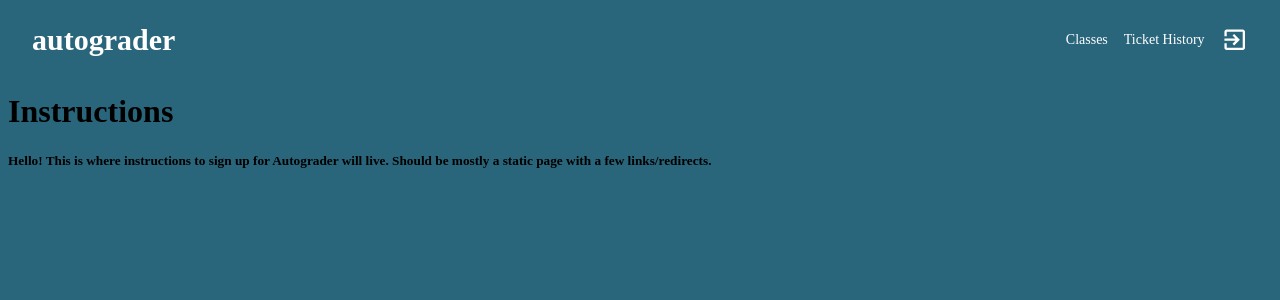
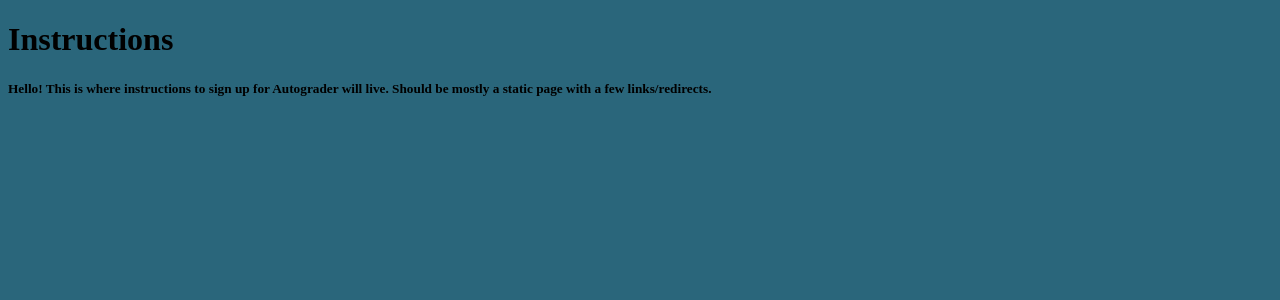
Before and after one commit to Autograder/rook, a React (Create React App) app: page /instructions in a window 1280 px wide. Shown: the top 300 px of the page. Built offline with nearby package versions, Linux system fonts and the light colour scheme.

Commit message:
Update Instructions.tsx

```diff
--- a/src/components/Instructions.tsx
+++ b/src/components/Instructions.tsx
@@ -1,10 +1,12 @@
 import React from 'react';
-import Navbar from './Navbar';
+//import OurTheme from '../style/Theme';
+//import Styles from '../style/InstructionsStyle';
 
 export default function Instructions() {
+    //const theme = OurTheme.theme;
+	//const classes = Styles.useStyles();
     return (
         <div>
-            <Navbar/>
             <h1> Instructions </h1>
             <h5> Hello! This is where instructions to sign up for Autograder will live. Should be mostly a static page with a few links/redirects. </h5>
         </div>
```
